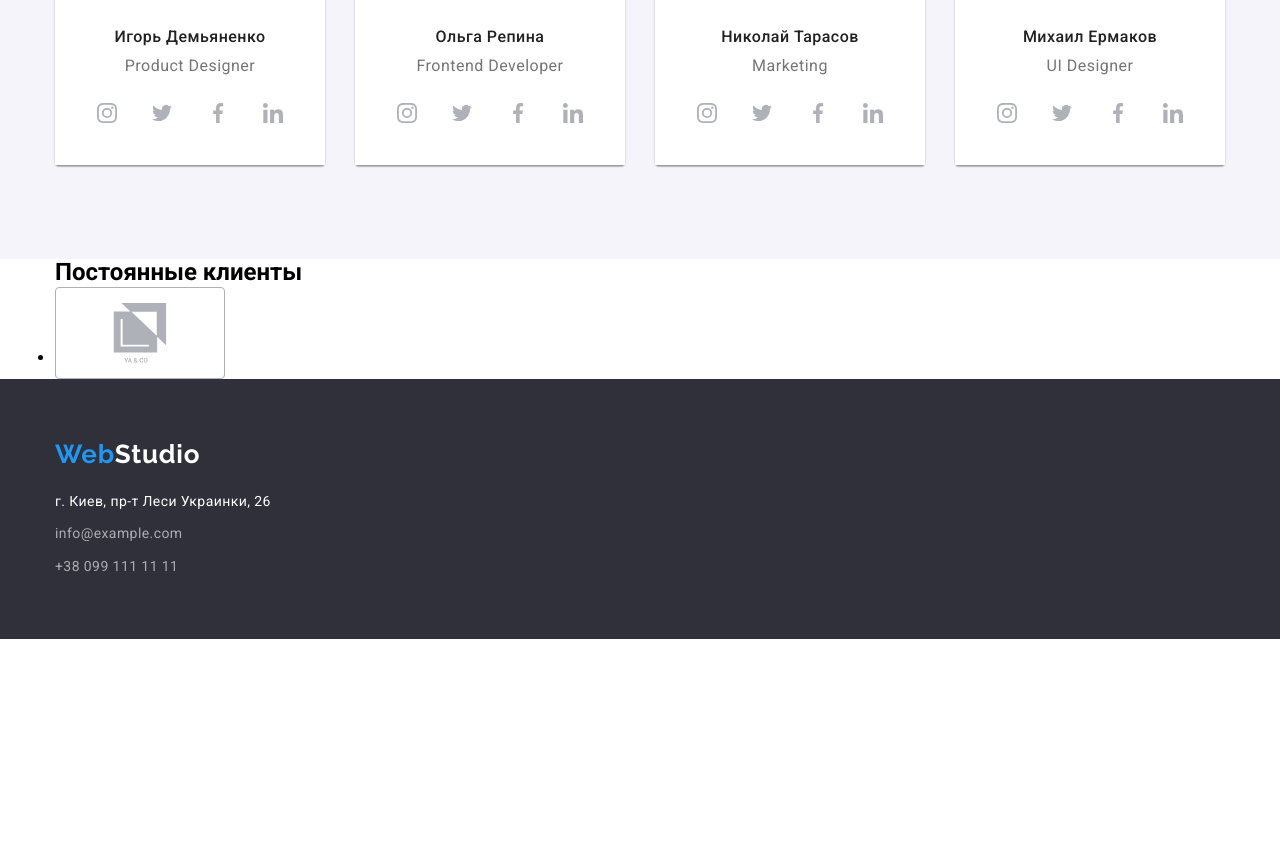
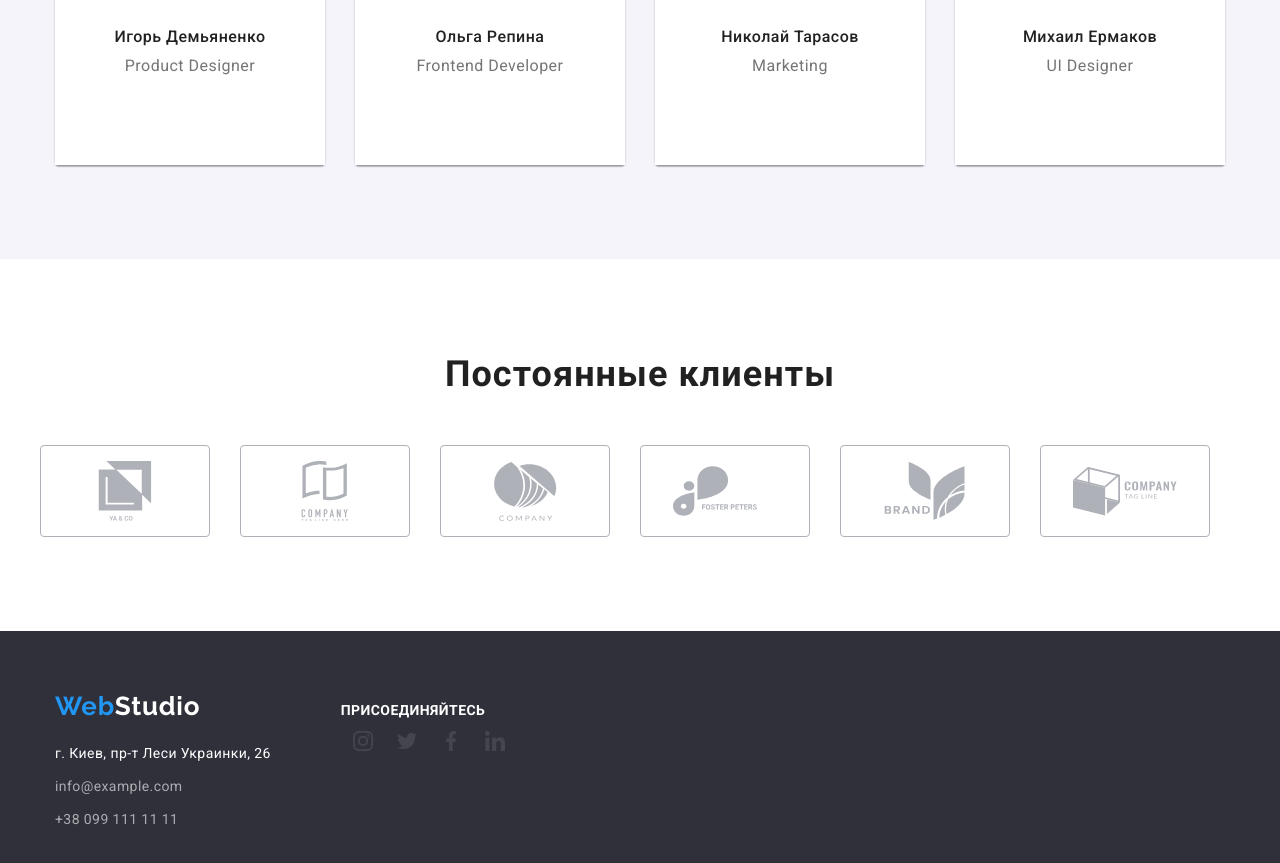
Before and after one commit to Dimmac/goit-markup-hw-04, a plain HTML site: page index.html in a window 1280 px wide. Shown: the part 2050-2913 px from the top of the page. Before the commit the page ends 2689 px from the top, so only its background shows below. Drawn offline with nearby package versions, Linux system fonts and the light colour scheme.

Commit message:
footer social

```diff
--- a/css/styles.css
+++ b/css/styles.css
@@ -326,13 +326,26 @@ ul {
 .social-list-link:hover,
 .social-list-link:focus {
   background-color: var(--theme-textcolor);
-}
-.social-list-link:hover,
-.social-list-link:focus {
   fill: var(--hover-textcolor);
 }
 /* ============ styles for CLIENTS ============ */
+.clients .container {
+  padding: 94px 0px;
+}
+.clients-title {
+  font-weight: 700;
+  font-size: 36px;
+  line-height: 1.17;
+  text-align: center;
+  letter-spacing: 0.03em;
+  color: var(--title-textcolor);
+}
 .clients-list {
+  display: flex;
+  margin-top: 50px;
+}
+.clients-list .clients-list-item:not(:last-child) {
+  margin-right: 30px;
 }
 .clients-list-item {
 }
@@ -340,17 +353,23 @@ ul {
   display: flex;
   align-items: center;
   justify-content: center;
+  padding: 16px 32px;
   width: 170px;
   height: 92px;
   border: 1px solid #afb1b8;
   box-sizing: border-box;
   border-radius: 4px;
-  padding: 16px 32px;
+  fill: var(--icon-symbol-color);
+}
+.clients-list-link:hover,
+.clients-list-link:focus {
+  fill: var(--theme-textcolor);
+  border-color: var(--theme-textcolor);
 }
 .icon-clients {
   width: 106px;
   height: 60px;
-  fill: var(--icon-symbol-color);
+  /* fill: var(--icon-symbol-color); */
 }
 /* ============ styles for footer ============ */
 .footer-section {
@@ -393,6 +412,53 @@ ul {
 }
 .address-list-item:first-child {
   margin-top: 0;
+}
+.social-list {
+  display: flex;
+  justify-content: space-between;
+  margin-top: 16px;
+}
+/* .social-list-link {} */
+/* display: flex;
+  align-items: center;
+  justify-content: center;
+  width: 44px;
+  height: 44px;
+  border-radius: 50%;
+  background-color: var(--card-gap);
+  fill: var(--icon-symbol-color);
+}
+.icon-social-link {
+  width: 20px;
+  height: 20px;
+}
+.social-list-link:hover,
+.social-list-link:focus {
+  background-color: var(--theme-textcolor);
+  fill: var(--hover-textcolor);
+} */
+.footer-section .container {
+  display: flex;
+}
+.footer-basic {
+}
+.join {
+  margin-top: 12px;
+  margin-left: 70px;
+}
+.join-title {
+  text-transform: uppercase;
+  font-weight: 700;
+  font-size: 14px;
+  line-height: 1.14;
+  letter-spacing: 0.03em;
+  color: var(--hover-textcolor);
+}
+.social-list-footer {
+  display: flex;
+}
+.social-list-link {
+  fill: rgba(255, 255, 255, 0.1);
 }
 /* ============ styles for PAGE portfolio ============ */
 .port {
--- a/index.html
+++ b/index.html
@@ -256,14 +256,49 @@
                 </div>
             </section>
             <!-- CLIENTS -->
-            <section>
+            <section class="clients">
                 <div class="container">
-                    <h2>Постоянные клиенты</h2>
-                    <ul class="clients-list">
+                    <h2 class="clients-title">Постоянные клиенты</h2>
+                    <ul class="clients-list list">
                         <li class="clients-list-item">
                             <a href="" class="clients-list-link">
                                 <svg class="icon-clients">
                                     <use href="./images/icons.svg#icon-group0"></use>
+                                </svg>
+                            </a>
+                        </li>
+                        <li class="clients-list-item">
+                            <a href="" class="clients-list-link">
+                                <svg class="icon-clients">
+                                    <use href="./images/icons.svg#icon-group-1"></use>
+                                </svg>
+                            </a>
+                        </li>
+                        <li class="clients-list-item">
+                            <a href="" class="clients-list-link">
+                                <svg class="icon-clients">
+                                    <use href="./images/icons.svg#icon-group-2"></use>
+                                </svg>
+                            </a>
+                        </li>
+                        <li class="clients-list-item">
+                            <a href="" class="clients-list-link">
+                                <svg class="icon-clients">
+                                    <use href="./images/icons.svg#icon-group-3"></use>
+                                </svg>
+                            </a>
+                        </li>
+                        <li class="clients-list-item">
+                            <a href="" class="clients-list-link">
+                                <svg class="icon-clients">
+                                    <use href="./images/icons.svg#icon-group-4"></use>
+                                </svg>
+                            </a>
+                        </li>
+                        <li class="clients-list-item">
+                            <a href="" class="clients-list-link">
+                                <svg class="icon-clients">
+                                    <use href="./images/icons.svg#icon-group-5"></use>
                                 </svg>
                             </a>
                         </li>
@@ -273,6 +308,7 @@
     </main>
     <footer class="footer-section">
         <div class="container">
+            <div class="footer-basic">
                 <a class="logo link" href="index.html"><span lang="en">Web</span><span lang="en" class="footer-studio">Studio</span></a>
                 <address class="address-list">
                     <ul class="list">
@@ -282,6 +318,40 @@
                     </ul>
                 </address>
             </div>
+            <div class="join">
+                <h3 class="join-title">присоединяйтесь</h3>
+                <ul class="social-list-footer list">
+                    <li class="social-list-item">
+                        <a href="" class="social-list-link">
+                            <svg class="icon-social-link">
+                                <use href="./images/icons.svg#icon-instagram"></use>
+                            </svg>
+                        </a>
+                    </li>
+                    <li class="social-list-item">
+                        <a href="" class="social-list-link">
+                            <svg class="icon-social-link">
+                                <use href="./images/icons.svg#icon-twitter"></use>
+                            </svg>
+                        </a>
+                    </li>
+                    <li class="social-list-item">
+                        <a href="" class="social-list-link">
+                            <svg class="icon-social-link">
+                                <use href="./images/icons.svg#icon-facebook"></use>
+                            </svg>
+                        </a>
+                    </li>
+                    <li class="social-list-item">
+                        <a href="" class="social-list-link">
+                            <svg class="icon-social-link">
+                                <use href="./images/icons.svg#icon-linkedin"></use>
+                            </svg>
+                        </a>
+                    </li>
+                </ul>
+            </div>
+        </div>
     </footer>
 </body>
 </html>
```
Lines whose indentation alone changed are shown as unchanged.
